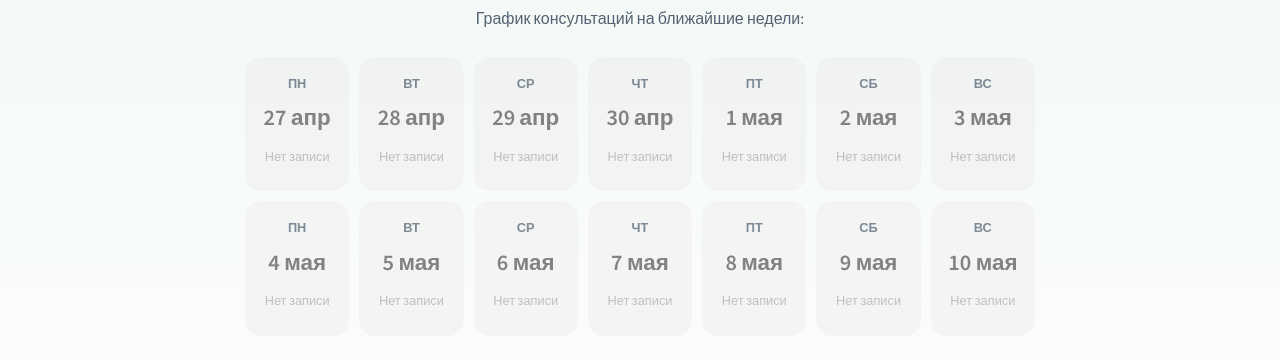
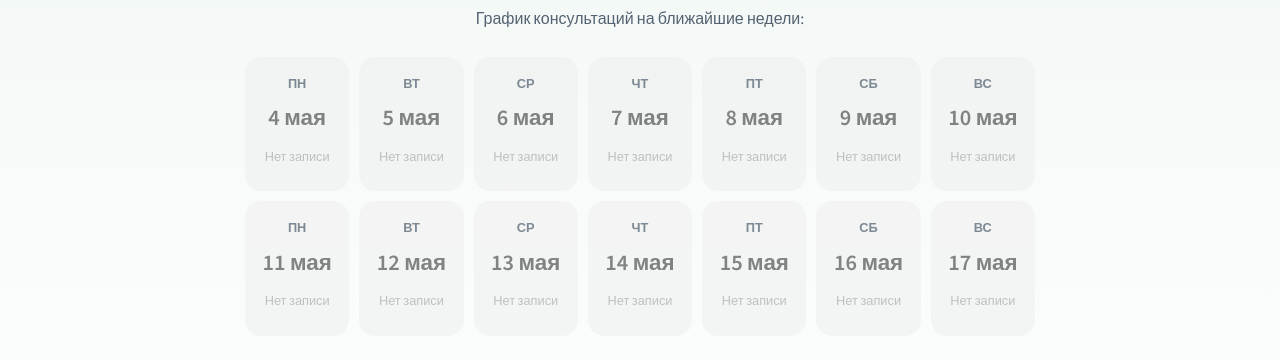
Before and after one commit to gosubv/doctorstafij, a Jekyll site: the page built from index.md, in a window 1280 px wide and 900 px high, scrolled down 7126 px. Shown: the part 185-545 px from the top of the window. Built offline with Jekyll 4.4.1, drawn with Linux system fonts in a browser that asks for light colours; part of the change alters nothing that is shown.

Commit message:
Change booking slots.

```diff
--- a/_data/calendar.yml
+++ b/_data/calendar.yml
@@ -1,31 +1,3 @@
-- date: "2026-04-27"
-  time: "13:00 - 17:00"
-  is_off: false
-  is_online: false
-- date: "2026-04-28"
-  time: "15:00 - 19:30"
-  is_off: false
-  is_online: false
-- date: "2026-04-29"
-  time: "13:00 - 17:00"
-  is_off: false
-  is_online: false
-- date: "2026-04-30"
-  time: "15:00 - 19:30"
-  is_off: false
-  is_online: false
-- date: "2026-05-01"
-  time: "13:00 - 17:00"
-  is_off: false
-  is_online: false
-- date: "2026-05-02"
-  time: "12:00 - 16:00"
-  is_off: false
-  is_online: false
-- date: "2026-05-03"
-  time: ""
-  is_off: true
-  is_online: false
 - date: "2026-05-04"
   time: "13:00 - 17:00"
   is_off: false
@@ -54,3 +26,31 @@
   time: ""
   is_off: true
   is_online: false
+- date: "2026-05-11"
+  time: "13:00 - 17:00"
+  is_off: false
+  is_online: false
+- date: "2026-05-12"
+  time: "15:00 - 19:30"
+  is_off: false
+  is_online: false
+- date: "2026-05-13"
+  time: "13:00 - 17:00"
+  is_off: false
+  is_online: false
+- date: "2026-05-14"
+  time: "15:00 - 19:30"
+  is_off: false
+  is_online: false
+- date: "2026-05-15"
+  time: "13:00 - 17:00"
+  is_off: false
+  is_online: false
+- date: "2026-05-16"
+  time: "12:00 - 16:00"
+  is_off: false
+  is_online: false
+- date: "2026-05-17"
+  time: ""
+  is_off: true
+  is_online: false
```
